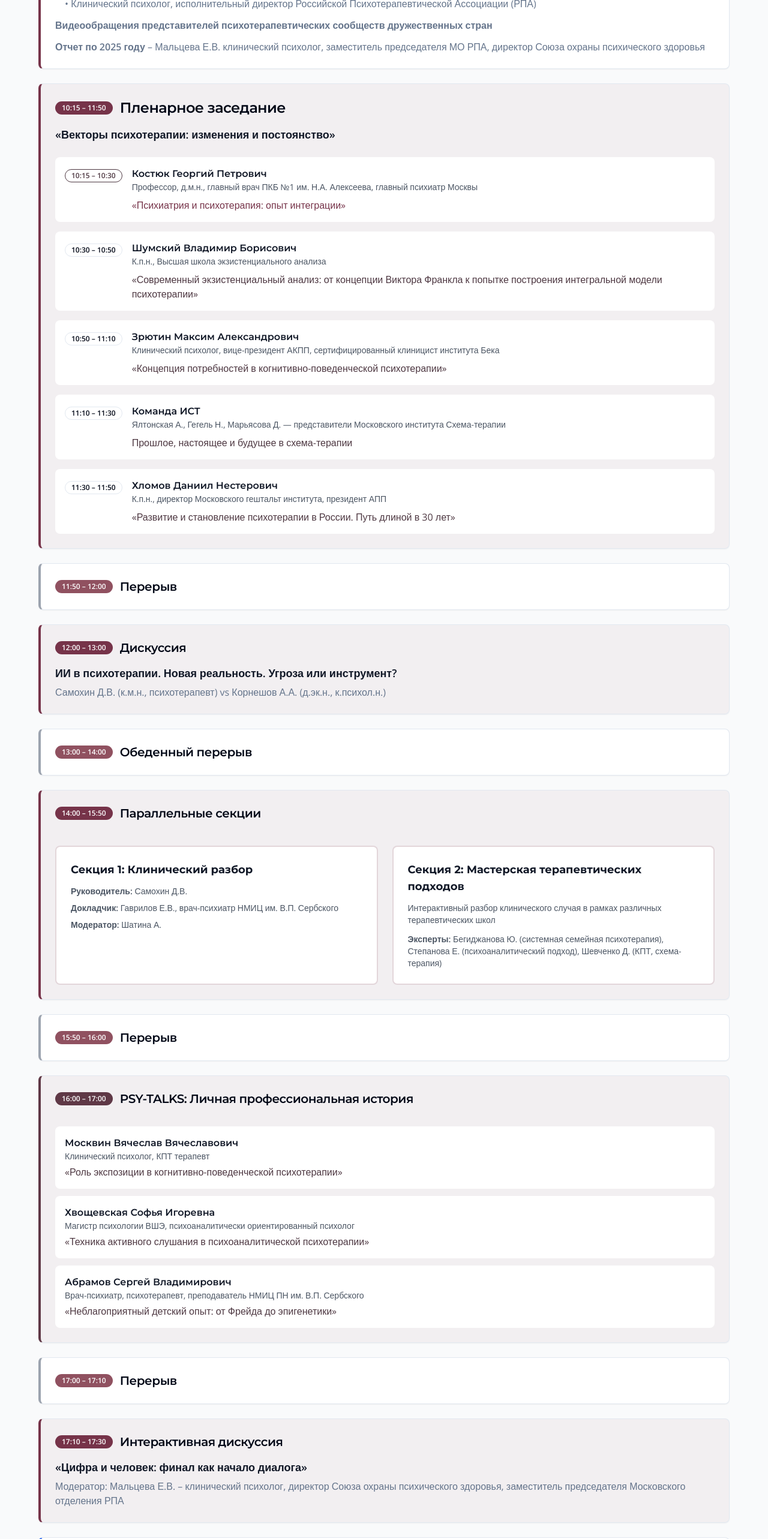
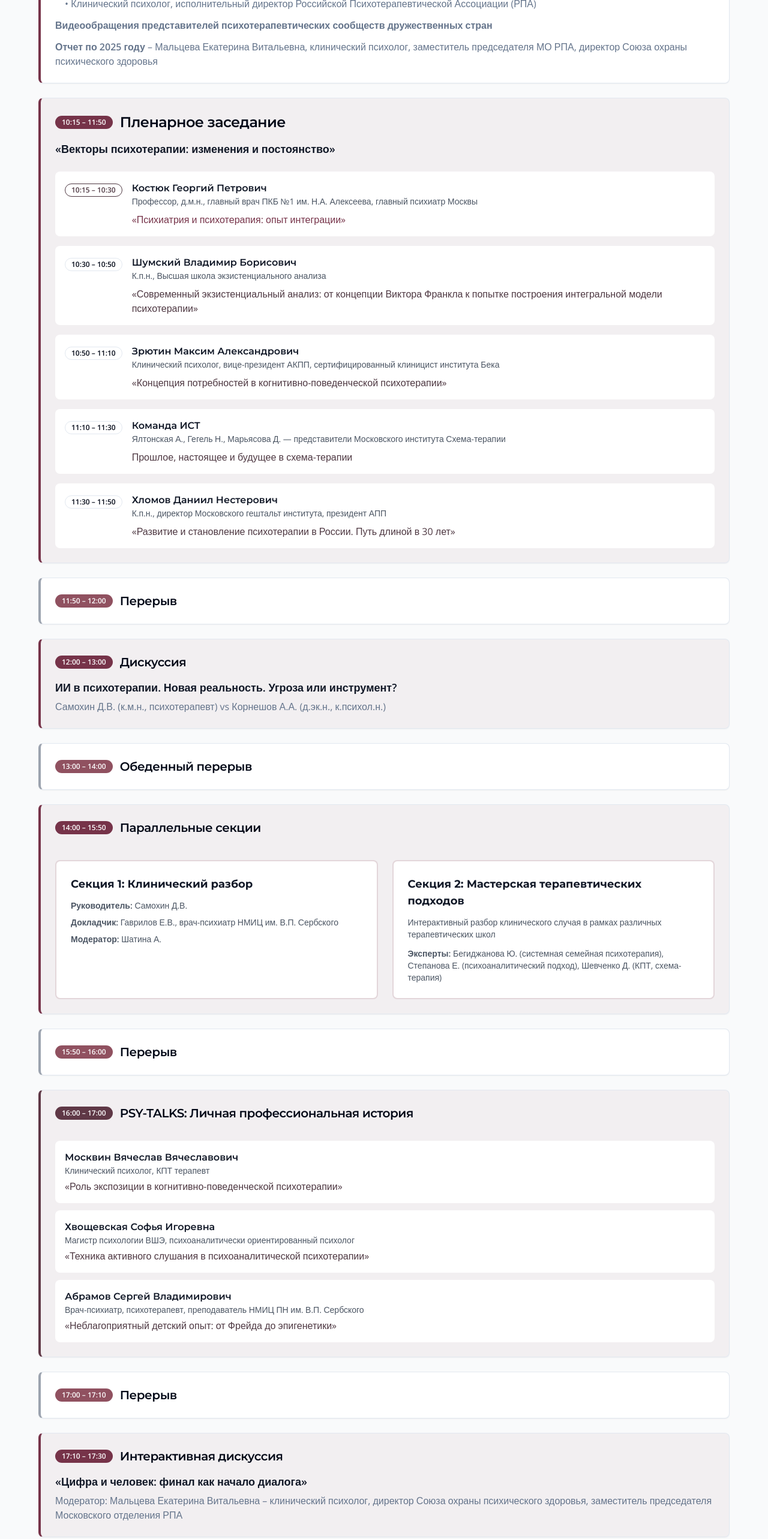
Before and after one commit to pr-poehali-dev/website-structure-optimization, a React (Vite) app: page / in a window 1280 px wide. Shown: the part 2441-5007 px from the top of the page at 60% size. Built offline with nearby package versions, Linux system fonts and the light colour scheme.

Commit message:
fix: исправлена опечатка в ФИО

```diff
--- a/src/pages/Index.tsx
+++ b/src/pages/Index.tsx
@@ -265,7 +265,7 @@ const Index = () => {
                       <p className="ml-4">• Президент Российской Психотерапевтической Ассоциации (РПА), врач-психотерапевт высшей категории, профессор, д.м.н, Хетрик С. В.</p>
                       <p className="ml-4">• Клинический психолог, исполнительный директор Российской Психотерапевтической Ассоциации (РПА)</p>
                       <p className="mt-3"><strong>Видеообращения представителей психотерапевтических сообществ дружественных стран</strong></p>
-                      <p className="mt-3"><strong>Отчет по 2025 году</strong> – Мальцева Е.В. клинический психолог, заместитель председателя МО РПА, директор Союза охраны психического здоровья</p>
+                      <p className="mt-3"><strong>Отчет по 2025 году</strong> – Мальцева Екатерина Витальевна, клинический психолог, заместитель председателя МО РПА, директор Союза охраны психического здоровья</p>
                     </div>
                   </CardDescription>
                 </CardHeader>
@@ -479,7 +479,7 @@ const Index = () => {
                     «Цифра и человек: финал как начало диалога»
                   </CardDescription>
                   <CardDescription className="text-base mt-2">
-                    Модератор: Мальцева Е.В. – клинический психолог, директор Союза охраны психического здоровья, заместитель председателя Московского отделения РПА
+                    Модератор: Мальцева Екатерина Витальевна – клинический психолог, директор Союза охраны психического здоровья, заместитель председателя Московского отделения РПА
                   </CardDescription>
                 </CardHeader>
               </Card>
@@ -605,7 +605,7 @@ const Index = () => {
                       <Icon name="User" className="text-white" size={32} />
                     </div>
                     <div className="flex-1">
-                      <h3 className="text-lg font-bold text-gray-900 mb-1">Мальцева Елена Витальевна</h3>
+                      <h3 className="text-lg font-bold text-gray-900 mb-1">Мальцева Екатерина Витальевна</h3>
                       <p className="text-sm text-gray-600 mb-2">
                         Директор Союза охраны психического здоровья
                       </p>
```
